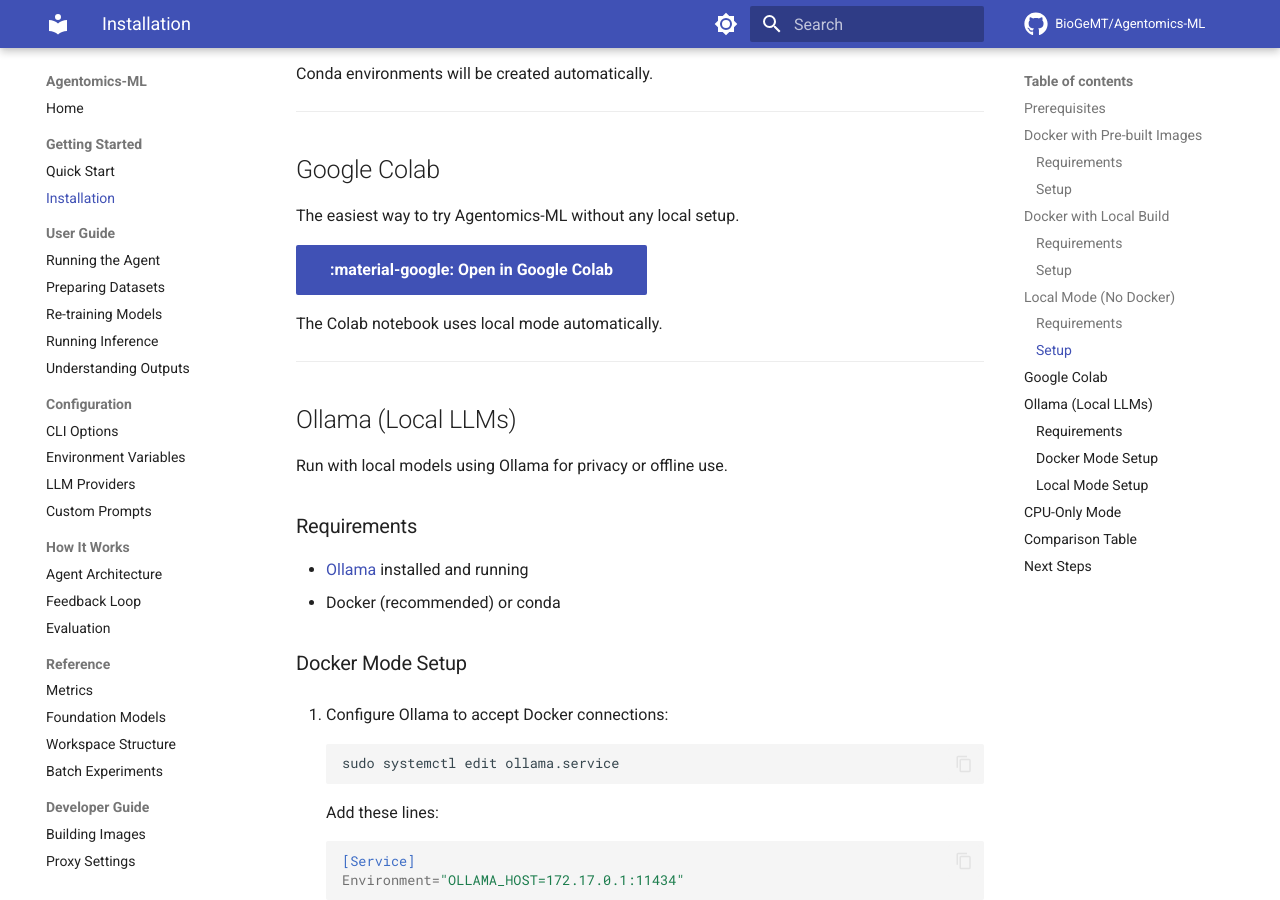
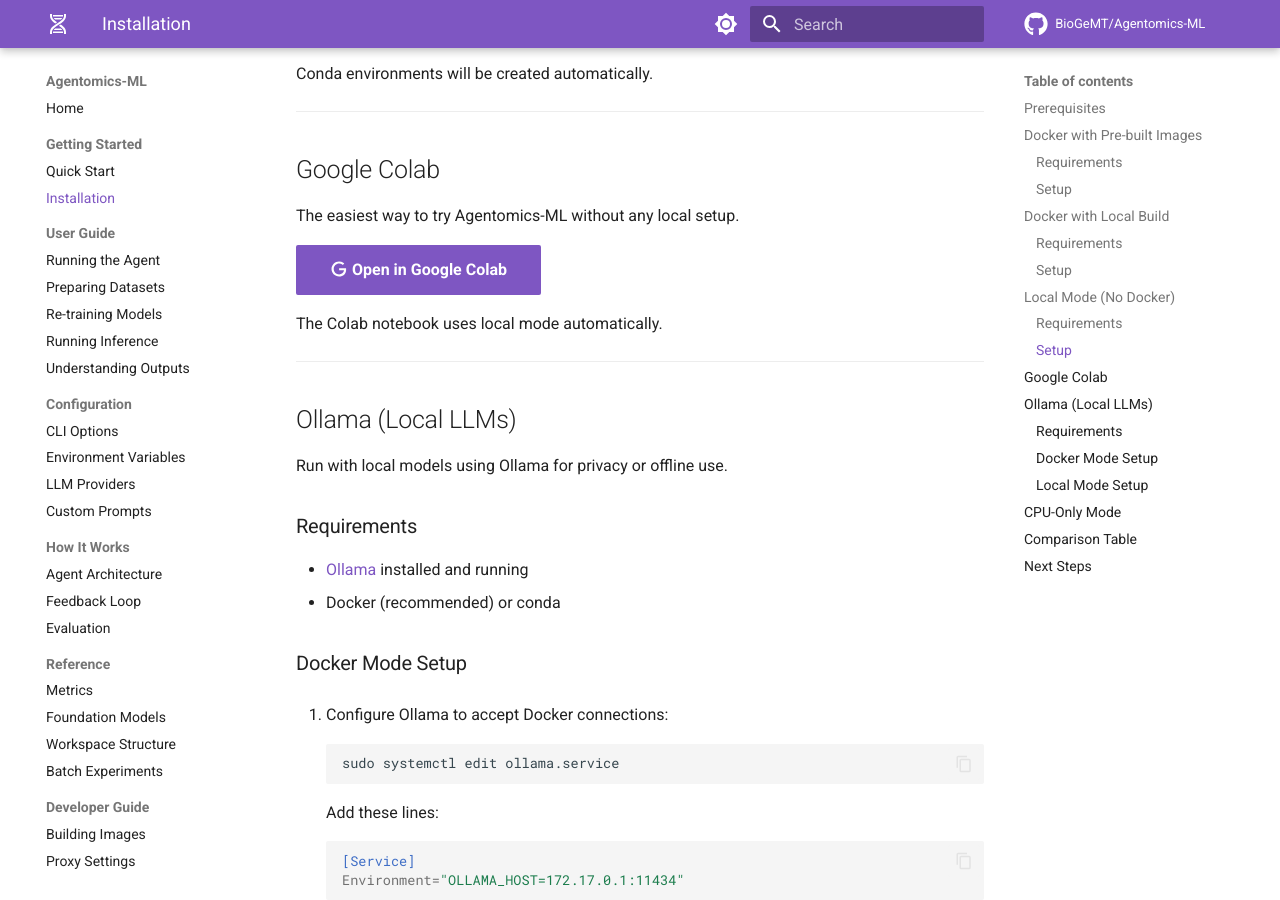
Before and after one commit to BioGeMT/agentomics-ml, an MkDocs documentation site: the page built from docs/getting-started/installation.md, in a window 1280 px wide and 900 px high, scrolled down 1880 px. Built offline with MkDocs 1.6.1 and Material for MkDocs 9.7.7, drawn with Linux system fonts in a browser that asks for light colours; comment, search, counter and statistics services are not loaded.

Commit message:
Fix icons and update theme colors

```diff
--- a/mkdocs.yml
+++ b/mkdocs.yml
@@ -17,19 +17,20 @@
     - content.tabs.link
   palette:
     - scheme: default
-      primary: indigo
-      accent: indigo
+      primary: deep purple
+      accent: amber
       toggle:
         icon: material/brightness-7
         name: Switch to dark mode
     - scheme: slate
-      primary: indigo
-      accent: indigo
+      primary: deep purple
+      accent: amber
       toggle:
         icon: material/brightness-4
         name: Switch to light mode
   icon:
     repo: fontawesome/brands/github
+    logo: material/dna
 
 nav:
   - Home: index.md
@@ -70,6 +71,9 @@
   - pymdownx.inlinehilite
   - pymdownx.tabbed:
       alternate_style: true
+  - pymdownx.emoji:
+      emoji_index: !!python/name:material.extensions.emoji.twemoji
+      emoji_generator: !!python/name:material.extensions.emoji.to_svg
   - tables
   - attr_list
   - md_in_html
```
